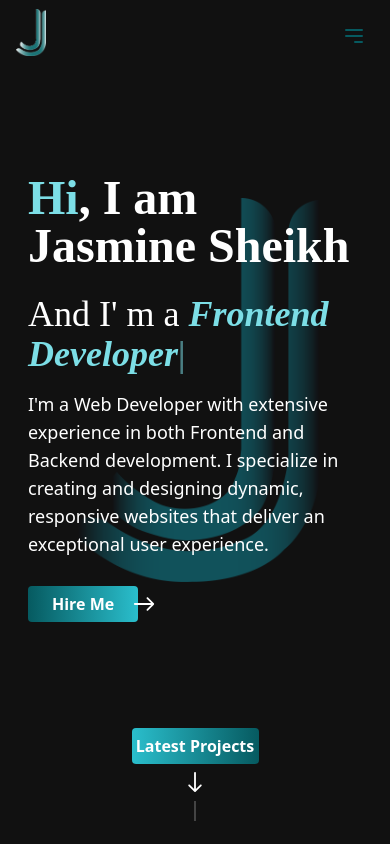
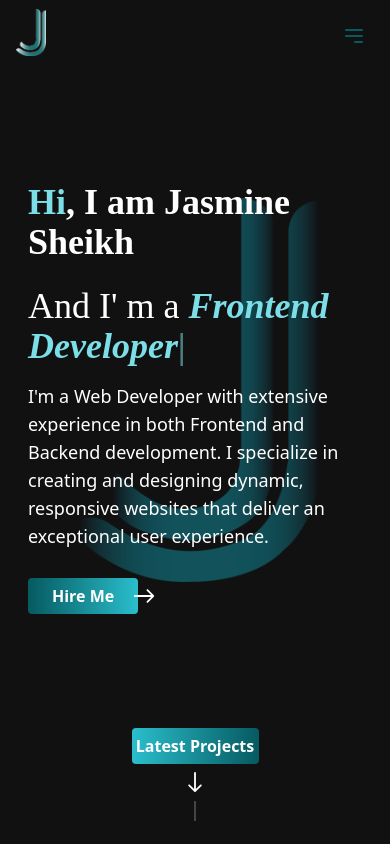
Before and after one commit to jasmineshamim/hackathon_2_Personal_Portfolio, a Next.js app: page / in a window 390 px wide. Shown: the top 844 px of the page. Built offline with nearby package versions, Linux system fonts and the light colour scheme.

Commit message:
Update Hero.tsx

```diff
--- a/src/app/_components/Hero.tsx
+++ b/src/app/_components/Hero.tsx
@@ -48,10 +48,10 @@ const HeroSection = () => {
 
         {/* Main Content */}
         <div className='flex flex-col items-start -mt-44 relative px-7 md:mr-96'>
-          <h3 className="text-5xl mb-4 font-semibold font-[Spartan] h-auto w-auto">
+          <h3 className="md:text-5xl text-4xl mb-4 font-semibold font-[Spartan] h-auto w-auto">
             <span className="text-[#7cdee6]">Hi</span>, I am Jasmine Sheikh
           </h3>
-          <p className="mt-2 font-medium font-[Spartan] text-4xl">
+          <p className="mt-2 font-medium font-[Spartan] text-4xl md:text-4xl text-3xl">
             And I' m a <span className="font-extrabold font-['Merriweather'] text-[#7cdee6] italic"><span ref={typedRef}></span></span>
           </p>
           <p className="text-start mt-4 max-w-md font-normal text-lg">
```
